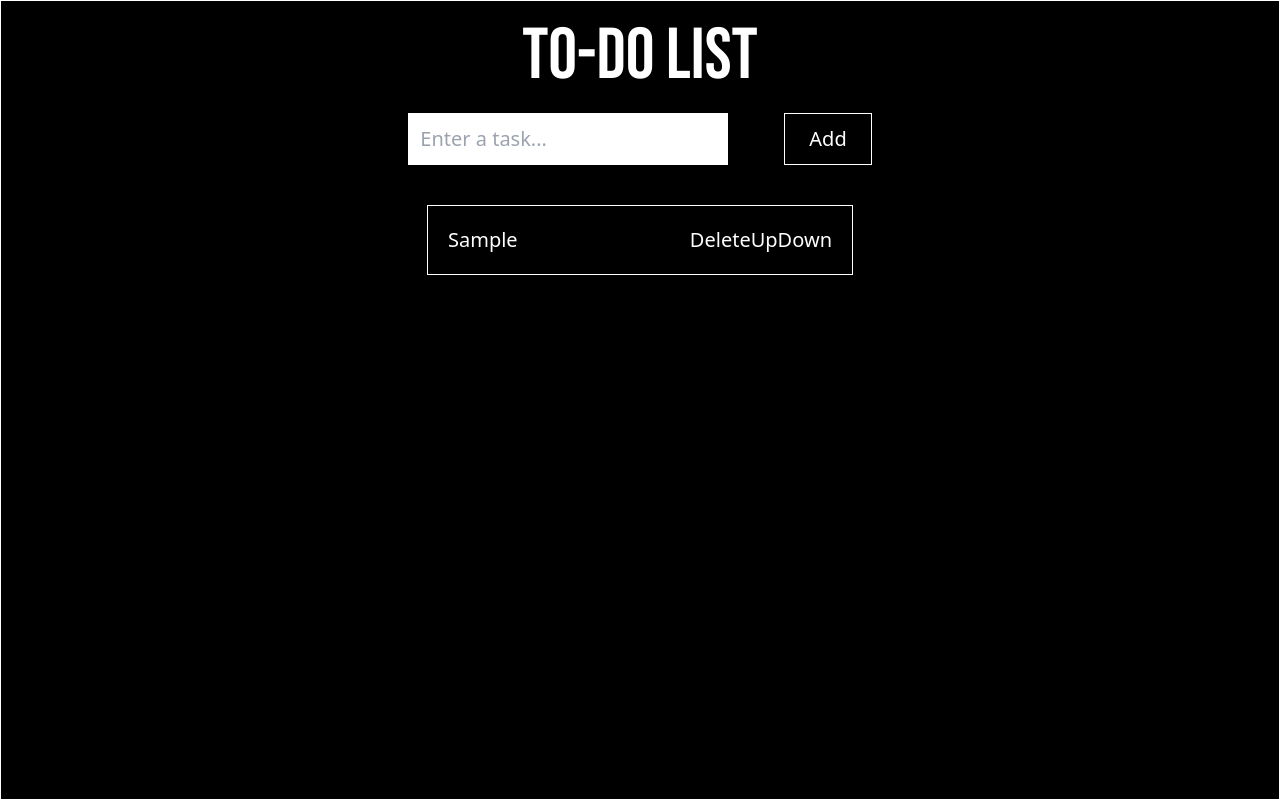
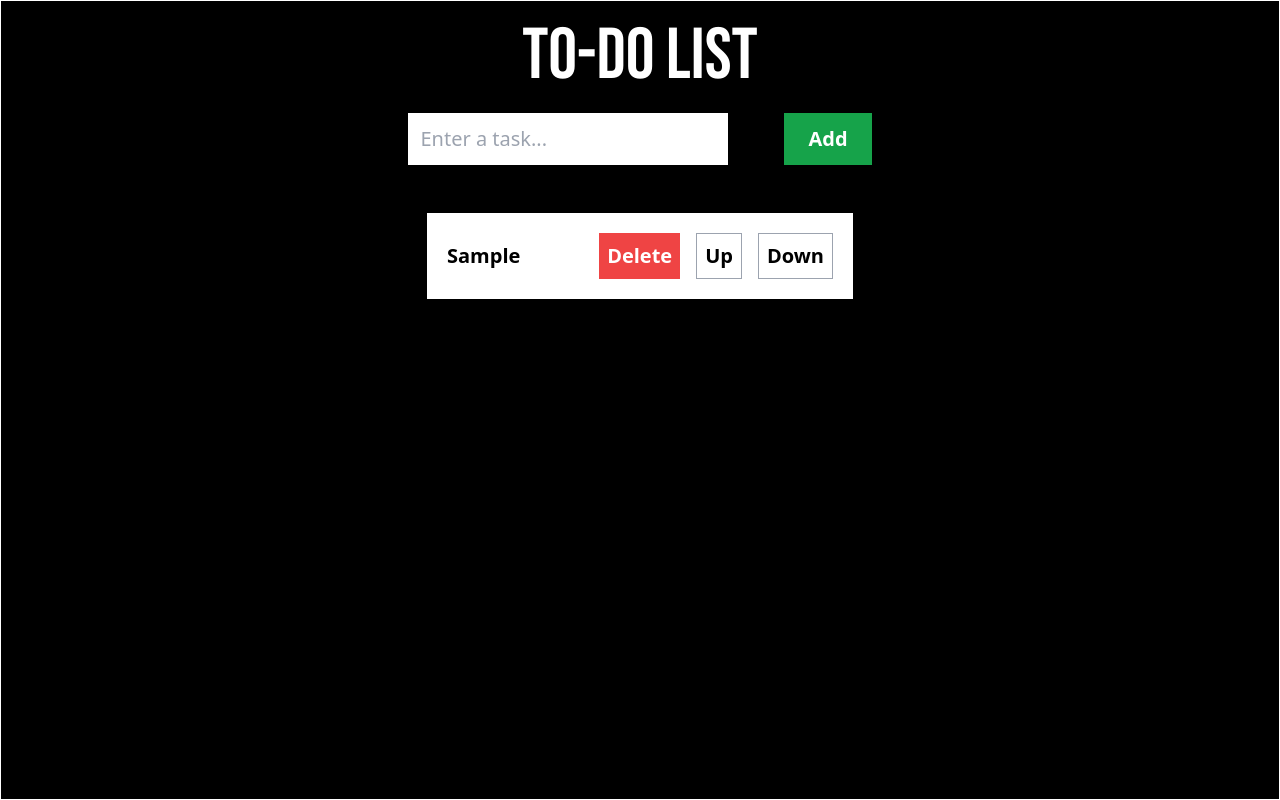
Before and after one commit to LucaBruno170/todo-list, a React (Vite) app: page / in a window 1280 px wide. Both pictures are taken after typing "Sample" into the empty fields and a click on the button "Add". Built offline with nearby package versions, Linux system fonts and the light colour scheme.

Commit message:
Agregando estilos

```diff
--- a/src/ToDoList.jsx
+++ b/src/ToDoList.jsx
@@ -57,7 +57,7 @@ function ToDoList() {
         />
         <button
           onClick={addTask}
-          className="text-white text-xl border border-white px-6"
+          className="text-white text-xl px-6 bg-green-600 hover:bg-green-500 font-bold"
         >
           Add
         </button>
@@ -67,13 +67,28 @@ function ToDoList() {
         {tasks.map((task, index) => (
           <li
             key={index}
-            className="text-white text-xl border border-white flex justify-between p-5"
+            className="text-xl bg-white flex justify-between items-center font-bold p-5 my-2"
           >
             <span>{task}</span>
-            <div>
-              <button onClick={() => deleteTask(index)}>Delete</button>
-              <button onClick={() => moveTaskUp(index)}>Up</button>
-              <button onClick={() => moveTaskDown(index)}>Down</button>
+            <div className="flex gap-4">
+              <button
+                onClick={() => deleteTask(index)}
+                className="bg-red-500 p-2 text-white hover:bg-red-400"
+              >
+                Delete
+              </button>
+              <button
+                onClick={() => moveTaskUp(index)}
+                className="border border-gray-400 p-2 hover:opacity-70"
+              >
+                Up
+              </button>
+              <button
+                onClick={() => moveTaskDown(index)}
+                className="border border-gray-400 p-2 hover:opacity-70"
+              >
+                Down
+              </button>
             </div>
           </li>
         ))}
--- a/src/index.css
+++ b/src/index.css
@@ -574,6 +574,11 @@ video {
   margin-bottom: 2.5rem;
 }
 
+.my-2 {
+  margin-top: 0.5rem;
+  margin-bottom: 0.5rem;
+}
+
 .flex {
   display: flex;
 }
@@ -686,6 +691,14 @@ video {
   gap: 1.25rem;
 }
 
+.gap-2 {
+  gap: 0.5rem;
+}
+
+.gap-4 {
+  gap: 1rem;
+}
+
 .gap-x-1 {
   -moz-column-gap: 0.25rem;
        column-gap: 0.25rem;
@@ -705,9 +718,39 @@ video {
   border-color: rgb(255 255 255 / var(--tw-border-opacity, 1));
 }
 
+.border-gray-50 {
+  --tw-border-opacity: 1;
+  border-color: rgb(249 250 251 / var(--tw-border-opacity, 1));
+}
+
+.border-gray-400 {
+  --tw-border-opacity: 1;
+  border-color: rgb(156 163 175 / var(--tw-border-opacity, 1));
+}
+
 .bg-black {
   --tw-bg-opacity: 1;
   background-color: rgb(0 0 0 / var(--tw-bg-opacity, 1));
+}
+
+.bg-green-500 {
+  --tw-bg-opacity: 1;
+  background-color: rgb(34 197 94 / var(--tw-bg-opacity, 1));
+}
+
+.bg-green-600 {
+  --tw-bg-opacity: 1;
+  background-color: rgb(22 163 74 / var(--tw-bg-opacity, 1));
+}
+
+.bg-white {
+  --tw-bg-opacity: 1;
+  background-color: rgb(255 255 255 / var(--tw-bg-opacity, 1));
+}
+
+.bg-red-500 {
+  --tw-bg-opacity: 1;
+  background-color: rgb(239 68 68 / var(--tw-bg-opacity, 1));
 }
 
 .p-3 {
@@ -761,6 +804,10 @@ video {
   line-height: 1.75rem;
 }
 
+.font-bold {
+  font-weight: 700;
+}
+
 .uppercase {
   text-transform: uppercase;
 }
@@ -779,3 +826,41 @@ video {
   font-weight: 400;
   font-style: normal;
 }
+
+.hover\:bg-green-500:hover {
+  --tw-bg-opacity: 1;
+  background-color: rgb(34 197 94 / var(--tw-bg-opacity, 1));
+}
+
+.hover\:bg-red-400:hover {
+  --tw-bg-opacity: 1;
+  background-color: rgb(248 113 113 / var(--tw-bg-opacity, 1));
+}
+
+.hover\:opacity-10:hover {
+  opacity: 0.1;
+}
+
+.hover\:opacity-5:hover {
+  opacity: 0.05;
+}
+
+.hover\:opacity-20:hover {
+  opacity: 0.2;
+}
+
+.hover\:opacity-40:hover {
+  opacity: 0.4;
+}
+
+.hover\:opacity-95:hover {
+  opacity: 0.95;
+}
+
+.hover\:opacity-80:hover {
+  opacity: 0.8;
+}
+
+.hover\:opacity-70:hover {
+  opacity: 0.7;
+}
```
